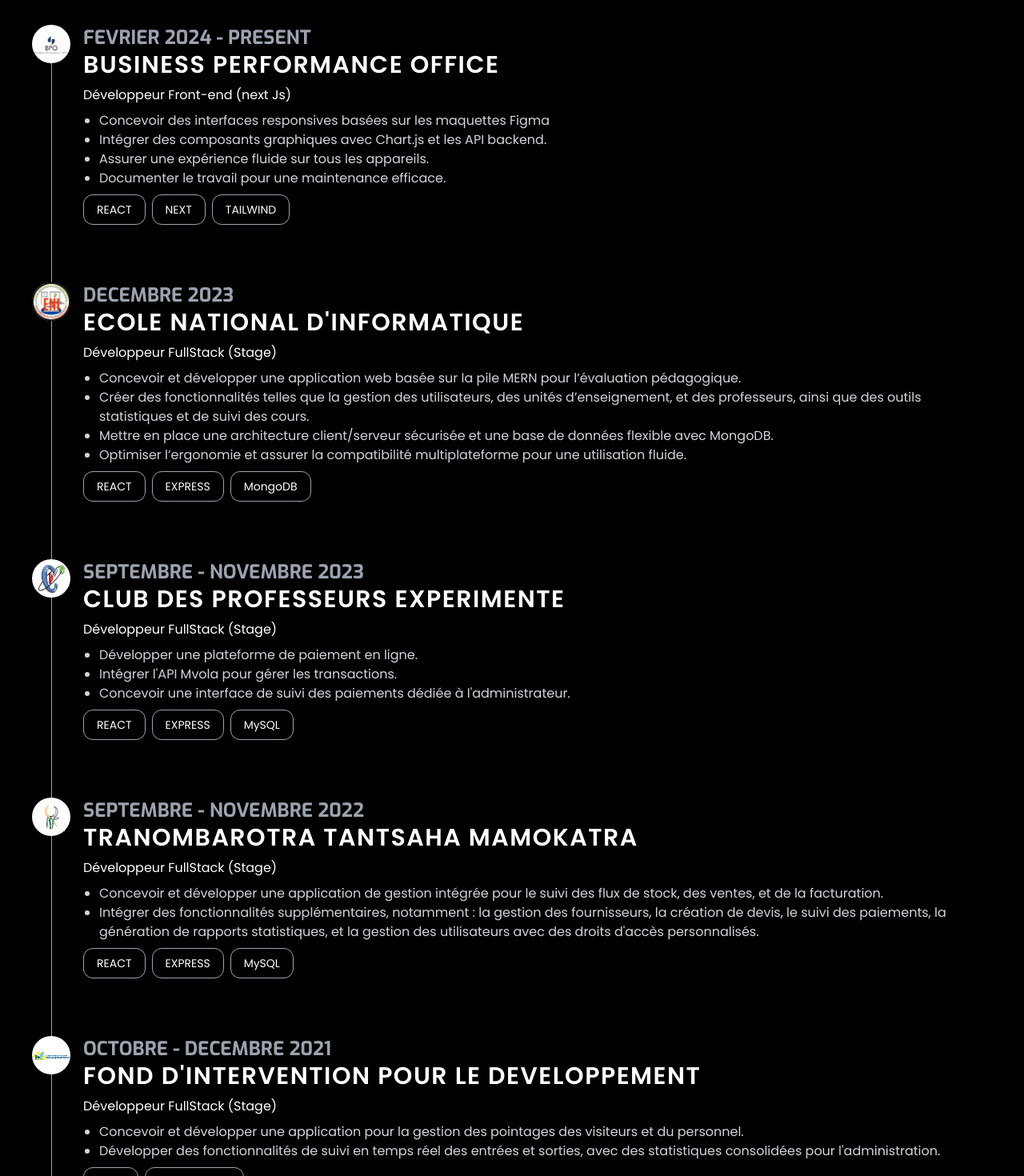
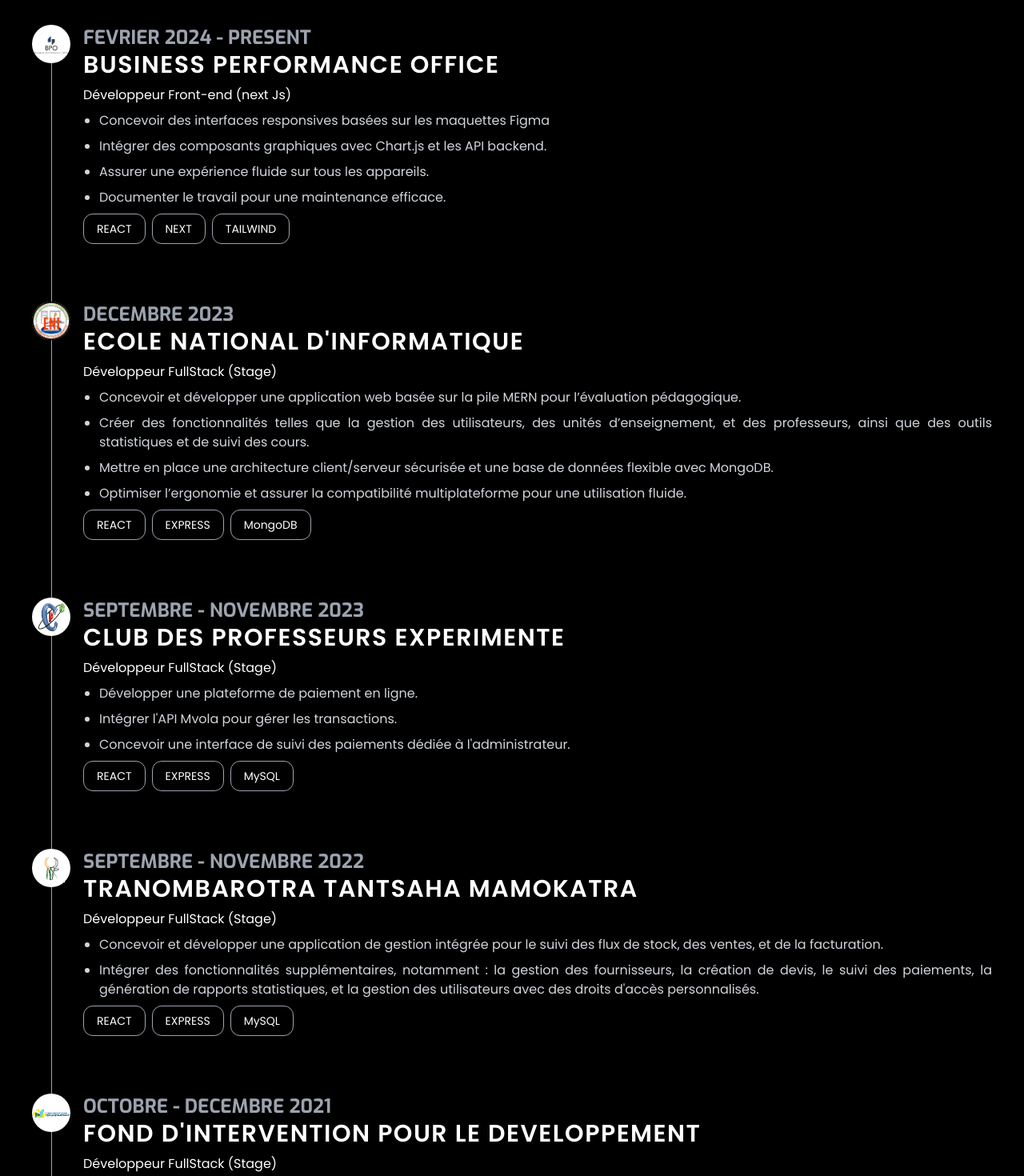
Before and after one commit to tommygabrielo/portfolio, a React (Create React App) app: page / in a window 1280 px wide. Shown: the part 1260-2730 px from the top of the page at 80% size. Built offline with nearby package versions, Linux system fonts and the light colour scheme.

Commit message:
correction css

```diff
--- a/src/components/Experience.jsx
+++ b/src/components/Experience.jsx
@@ -34,7 +34,7 @@
                             BUSINESS PERFORMANCE OFFICE
                         </a>
                         <p className="text-white font-poppins text-sm lg:text-base mt-2">Développeur Front-end (next Js)</p>
-                        <ul className='text-xs text-gray-300 list-disc font-poppins pl-5 mt-2 lg:text-base md:text-sm sm:text-xs'>
+                        <ul className='text-xs text-gray-300 list-disc font-poppins pl-5 mt-2 lg:text-base md:text-sm sm:text-xs space-y-2 text-justify'>
                             <li>Concevoir des interfaces responsives basées sur les maquettes Figma</li>
                             <li>Intégrer des composants graphiques avec Chart.js et les API backend.</li>
                             <li>Assurer une expérience fluide sur tous les appareils.</li>
@@ -81,7 +81,7 @@
                             ECOLE NATIONAL D'INFORMATIQUE
                         </a>
                         <p className="text-white font-poppins text-sm lg:text-base mt-2">Développeur FullStack (Stage)</p>
-                        <ul className='text-xs text-gray-300 list-disc font-poppins pl-5 mt-2 lg:text-base md:text-sm sm:text-xs'>
+                        <ul className='text-xs text-gray-300 list-disc font-poppins pl-5 mt-2 lg:text-base md:text-sm sm:text-xs space-y-2 text-justify'>
                             <li>Concevoir et développer une application web basée sur la pile MERN pour l’évaluation pédagogique.</li>
                             <li>Créer des fonctionnalités telles que la gestion des utilisateurs, des unités d’enseignement, et des professeurs, ainsi que des outils statistiques et de suivi des cours.</li>
                             <li>Mettre en place une architecture client/serveur sécurisée et une base de données flexible avec MongoDB.</li>
@@ -119,7 +119,7 @@
                             CLUB DES PROFESSEURS EXPERIMENTE
                         </a>
                         <p className="text-white font-poppins text-sm lg:text-base mt-2">Développeur FullStack (Stage)</p>
-                        <ul className='text-xs text-gray-300 list-disc font-poppins pl-5 mt-2 lg:text-base md:text-sm sm:text-xs'>
+                        <ul className='text-xs text-gray-300 list-disc font-poppins pl-5 mt-2 lg:text-base md:text-sm sm:text-xs space-y-2 text-justify'>
                             <li>Développer une plateforme de paiement en ligne.</li>
                             <li>Intégrer l'API Mvola pour gérer les transactions.</li>
                             <li>Concevoir une interface de suivi des paiements dédiée à l'administrateur.</li>
@@ -157,7 +157,7 @@
                             TRANOMBAROTRA TANTSAHA MAMOKATRA
                         </a>
                         <p className="text-white font-poppins text-sm lg:text-base mt-2">Développeur FullStack (Stage)</p>
-                        <ul className='text-xs text-gray-300 list-disc font-poppins pl-5 mt-2 lg:text-base md:text-sm sm:text-xs'>
+                        <ul className='text-xs text-gray-300 list-disc font-poppins pl-5 mt-2 lg:text-base md:text-sm sm:text-xs space-y-2 text-justify'>
                             <li>Concevoir et développer une application de gestion intégrée pour le suivi des flux de stock, des ventes, et de la facturation.</li>
                             <li>Intégrer des fonctionnalités supplémentaires, notamment : la gestion des fournisseurs, la création de devis, le suivi des paiements, la génération de rapports statistiques, et la gestion des utilisateurs avec des droits d'accès personnalisés.</li>
                         </ul>
@@ -194,7 +194,7 @@
                             FOND D'INTERVENTION POUR LE DEVELOPPEMENT
                         </a>
                         <p className="text-white font-poppins text-sm lg:text-base mt-2">Développeur FullStack (Stage)</p>
-                        <ul className='text-xs text-gray-300 list-disc font-poppins pl-5 mt-2 lg:text-base md:text-sm sm:text-xs'>
+                        <ul className='text-xs text-gray-300 list-disc font-poppins pl-5 mt-2 lg:text-base md:text-sm sm:text-xs space-y-2 text-justify'>
                             <li>Concevoir et développer une application pour la gestion des pointages des visiteurs et du personnel.</li>
                             <li>Développer des fonctionnalités de suivi en temps réel des entrées et sorties, avec des statistiques consolidées pour l'administration.</li>
                         </ul>
--- a/src/components/Projet.jsx
+++ b/src/components/Projet.jsx
@@ -4,13 +4,14 @@
 import cpe from "../assets/cpe-projet.png";
 import ttm from "../assets/ttm-projet.png";
 import gepovipe from "../assets/gepovipe-projet.png";
-import portfolio from "../assets/portfolio.png"
+import portfolio from "../assets/portfolio.png";
 import Aos from 'aos';
 
 const Projet = () => {
     useEffect(() => {
-        Aos.init()
-    }, [])
+        Aos.init();
+    }, []);
+
     const projects = [
         {
             img: oke,
@@ -65,21 +66,23 @@
                                 alt={project.title}
                                 className="sm:w-[250px] md:w-[400px] lg:w-[550px] rounded-lg"
                             />
-                            {/* Bouton central */}
                             <a
                                 href={project.link}
+                                target="_blank"
+                                rel="noopener noreferrer"
                                 className="absolute inset-0 flex items-center justify-center bg-black/50 opacity-0 group-hover:opacity-100 transition-opacity duration-300 rounded-lg"
                             >
                                 <button className="text-white text-lg font-bold py-2 px-4 bg-gradient-to-r from-red-500 to-red-900 hover:from-orange-700 hover:to-red-900 rounded-full shadow-lg transform hover:scale-105 transition duration-300">
                                     Voir le projet
                                 </button>
-
                             </a>
                         </div>
 
                         <div className="mt-4">
                             <a
                                 href={project.link}
+                                target="_blank"
+                                rel="noopener noreferrer"
                                 className="text-gray-400 font-exo2 font-semibold sm:text-xl md:text-2xl lg:text-3xl -tracking-tighter"
                             >
                                 {project.title}
```
